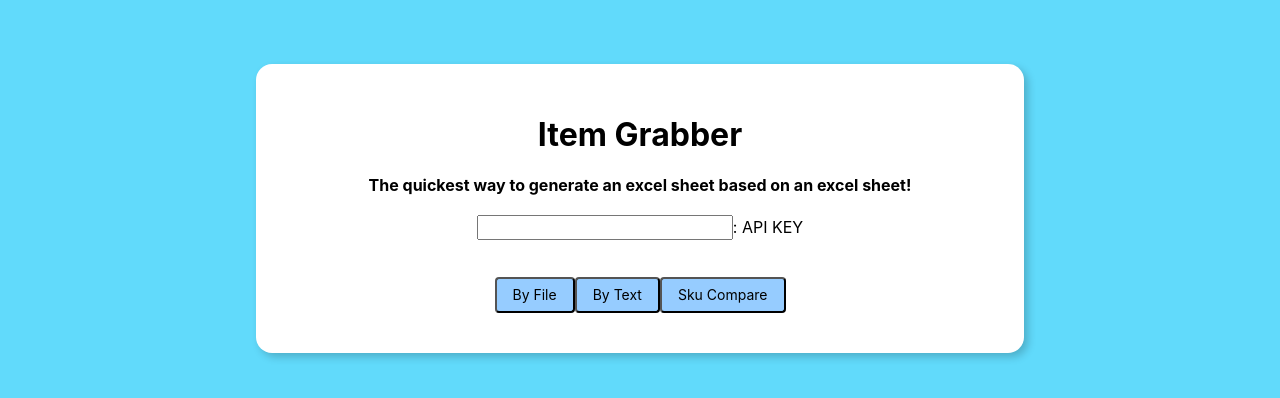
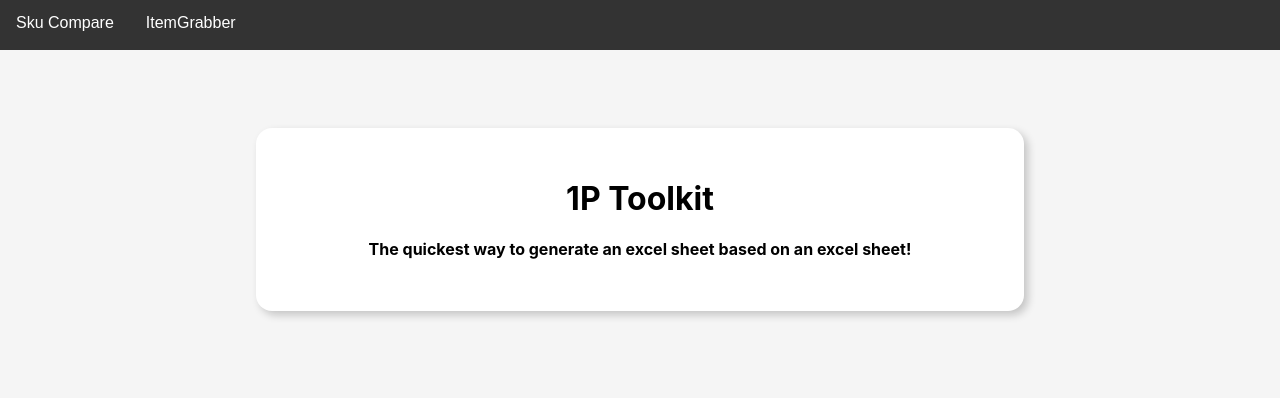
Before and after one commit to JosephArbelaez/CSPDocs, a React (Create React App) app: page / in a window 1280 px wide. Shown: the top 398 px of the page. Built offline with nearby package versions, Linux system fonts and the light colour scheme.

Commit message:
Completed SKUCompare

```diff
--- a/package.json
+++ b/package.json
@@ -11,8 +11,10 @@
     "react": "^16.6.3",
     "react-axios": "^2.0.3",
     "react-csv": "^1.0.19",
+    "react-csv-reader": "^1.2.2",
     "react-dom": "^16.6.3",
     "react-dropzone": "^8.0.4",
+    "react-file-reader": "^1.1.4",
     "react-scripts": "^2.1.3",
     "read-excel-file": "^2.0.7",
     "tachyons": "^4.11.1",
--- a/src/App.css
+++ b/src/App.css
@@ -1,12 +1,10 @@
 .App {
   text-align: center;
 }
-
 .App-logo {
   animation: App-logo-spin infinite 20s linear;
   height: 40vmin;
 }
-
 .App-header {
   background-color: #282c34;
   min-height: 100vh;
@@ -17,41 +15,111 @@
   font-size: calc(10px + 2vmin);
   color: white;
 }
-
 .App-link {
   color: #61dafb;
 }
-
-@keyframes App-logo-spin {
-  from {
-    transform: rotate(0deg);
-  }
-  to {
-    transform: rotate(360deg);
-  }
+body {
+  background: whitesmoke;
 }
-
-body {
-  background: #61dafb;
-}
-
 #card {
   background: white;
   width: 60%;
   margin: auto;
-  margin-top: 5%;
+  margin-top: 10%;
 }
-
-#dropzone {
-  align-items: center;
-  margin: auto;
-}
-
 #header {
   text-align: center;
 }
-
 #button {
   width: 100px;
   border-radius: 25%;
 }
+.itemGrabberLink {
+  display: block;
+  position: fixed;
+  top: 0px;
+  left: 0px;
+  padding-left: 10px;
+}
+.itemGrabberLink:hover {
+  color: aqua;
+  text-decoration: underline;
+}
+.navbar {
+  background-color: #333333;
+  position: fixed;
+  top: 0px;
+  left: 0px;
+  width: 100%;
+  height: 50px;
+  font-family: Arial;
+}
+.navbar h4 {
+  float: left;
+  font-size: 16px;
+  color: white;
+  text-align: center;
+  padding: 14px 16px;
+  text-decoration: none;
+}
+.link {
+  overflow: hidden;
+  font-size: 16px;
+  border: none;
+  outline: none;
+  color: white;
+  padding: 14px 16px;
+  background-color: inherit;
+  font-family: inherit;
+  margin: 0;
+  float: left;
+}
+.dropdown {
+  overflow: hidden;
+  width: 200px;
+  float: left;
+}
+.dropdown .dropbutton {
+  font-size: 16px;
+  border: none;
+  outline: none;
+  color: white;
+  padding: 14px 16px;
+  background-color: inherit;
+  font-family: inherit;
+  margin: 0;
+  float: left;
+  width: 50px;
+}
+.dropdown-content1 {
+  display: none;
+  position: absolute;
+  background-color: #f9f9f9;
+  min-width: 160px;
+  box-shadow: 0px 8px 16px 0px rgba(0,0,0,0.2);
+  z-index: 1;
+  top: 50px;
+  width: 200px;
+}
+.dropdown-content1 .content {
+  float: none;
+  padding: 12px 16px;
+  text-decoration: none;
+  display: block;
+  text-align: center;
+  background-color: white;
+  border-width: 1px;
+  border-color: black;
+  width: 200px;
+}
+.dropdown-content1 a:hover {
+  background-color: #dddddd;
+}
+.dropdown:hover .dropdown-content1{
+  display: block;
+}
+.dropzone {
+  display: flex;
+  flex-flow: row wrap;
+  justify-content: space-around;
+}
--- a/src/App.js
+++ b/src/App.js
@@ -1,34 +1,31 @@
 import React, { Component } from 'react';
 import Header from '../src/components/Header'
 import './App.css';
-import Choice from './components/Choice';
 import ByFile from './components/ByFile';
 import ByText from './components/ByText';
-import SkuCompare from './components/SkuCompare'
+import SkuCompare from './components/SkuCompare';
+import Navbar from './components/structuralComponents/navbar';
+import 'tachyons';
 
 const initialState = {
   choice: 'empty',
   input: '',
   apiKey: '',
+  menu: 'empty'
 }
 
 class App extends Component {
-
   constructor() {
     super();
     this.state = initialState;
   }
 
   onChoiceButtonClick = (choice) => {
-    if (choice === 'file'){
-      this.setState({choice: choice});
-    }
-    if (choice === 'text'){
-      this.setState({choice: choice});
-    }
-    if (choice === 'skuCompare'){
-      this.setState({choice: choice});
-    }
+    this.setState({choice: choice});
+  }
+
+  onNavLinkClick = (menu) => {
+    this.setState({menu: menu});
   }
 
   onInputChange = (event) => {
@@ -40,23 +37,34 @@ class App extends Component {
   }
 
   render() {
-    const { choice } = this.state;
+    const { choice, menu } = this.state;
     return (
       <div className='tc pa4 br4 shadow-5' id= 'card'>
-        <Header value = {this.state.apiKey} onApiChange = {this.onApiChange}/>
-        <br />
-        <Choice onChoiceButtonClick={this.onChoiceButtonClick}/>
+        <Navbar
+          onNavLinkClick= {this.onNavLinkClick}
+          onChoiceButtonClick={this.onChoiceButtonClick}
+          menu= {menu} />
+        <Header />
         {
           choice === 'file' ?
-            <ByFile apikey={this.state.apiKey}/> :
-            choice === 'text' ?
+            (
+              <ByFile
+                apikey={this.state.apiKey}
+                onApiChange = {this.onApiChange}/>
+            ) : choice === 'text' ?
+            (
               <ByText
                 onInputChange= {this.onInputChange}
                 onTextButtonClick={this.onTextButtonClick}
-                apikey={this.state.apiKey}/> :
-                choice === 'skuCompare' ?
-                <SkuCompare></SkuCompare> :
+                apikey={this.state.apiKey}
+                onApiChange = {this.onApiChange}/>
+            ) : choice === 'skuCompare' ?
+            (
+                <SkuCompare></SkuCompare>
+            ) :
+            (
               <div></div>
+            )
         }
       </div>
     );
--- a/src/components/ByText.js
+++ b/src/components/ByText.js
@@ -4,17 +4,17 @@ import ReactDOM from 'react-dom';
 import { CSVDownload } from "react-csv";
 
 class ByText extends React.Component {
+
     constructor(props) {
         super(props);
         this.state = {
             textInput: '',
-            submit: 'false'
         }
     }
 
     onTextChange = (event) => {
         const regex = /^[0-9\b]+$/;
-        if (this.state.textInput === '' || regex.test(this.state.textInputr)) {
+        if (this.state.textInput === '' || regex.test(this.state.textInput)) {
             this.setState({textInput: event.target.value});
             document.getElementById("error").innerHTML = "";
             document.getElementById("submitButton").disabled = false;
@@ -26,11 +26,10 @@ class ByText extends React.Component {
 
     /* Whenever you call this array, make sure to .trim() idArray.*/
     onSubmit = () => {
-        let ids = this.state.textInput;
-        let idArray = ids.split(",");
+        let idArray = this.state.textInput.split(",")
         let apiKey = this.props.apikey;
         let itemIds = '';
-        let matrix = [[idArray[0]]];
+        let matrix = [idArray[0]];
         let data =[
             ["ITEM ID", "UPC", "NAME", "LINK"]
         ];
@@ -73,10 +72,18 @@ class ByText extends React.Component {
             ReactDOM.render(<div></div>, document.getElementById('error'));
         }).catch((err) => {
             if (err.response.status === 403){
-                ReactDOM.render(<div className="f6 link ph3 dib black bg-red"><h3>Please enter an API key</h3></div>, document.getElementById('error'));
+                ReactDOM.render(
+                    <div className="f6 link ph3 dib black bg-red">
+                        <h3>Please enter an API key</h3>
+                    </div>, document.getElementById('error')
+                );
             }
             if (err.response.status >= 500){
-                ReactDOM.render(<div className="f6 link ph3 dib black bg-red"><h3>There is an issue with WalmartLabs API Server, please try again later</h3></div>, document.getElementById('error'));
+                ReactDOM.render(
+                    <div className="f6 link ph3 dib black bg-red">
+                        <h3>There is an issue with WalmartLabs API Server, please try again later</h3>
+                    </div>, document.getElementById('error')
+                );
             }
         })
     }
@@ -85,6 +92,13 @@ class ByText extends React.Component {
         return (
             <div id = "text">
                 <div id = "error" ></div>
+                <input
+                    value= {this.props.apikey}
+                    onChange = {this.props.onApiChange}
+                    id='header'
+                    placeholder="API KEY"
+                />
+                <br />
                 <br />
                 <form >
                     <textarea
@@ -100,7 +114,8 @@ class ByText extends React.Component {
                 </form>
                 <input id="submitButton" type="submit" onClick= {this.onSubmit}></input>
             </div>
-            );
+        );
     }
 }
-  export default ByText;
+
+export default ByText;
--- a/src/components/Choice.js
+++ /dev/null
@@ -1,12 +0,0 @@
-import React from 'react';
-
-const Choice = ({ onChoiceButtonClick }) => {
-    return (
-        <div>
-            <button className= "f6 black link dim ph3 br2 pv2 mb2 dib  bg-light-blue"id="byFile" onClick={() => onChoiceButtonClick('file')}>By File</button>
-            <button className= "f6 black link dim ph3 br2 pv2 mb2 dib black bg-light-blue" id="byText" onClick={() => onChoiceButtonClick('text')}>By Text</button>
-            <button className= "f6 black link dim ph3 br2 pv2 mb2 dib black bg-light-blue" id="byText" onClick={() => onChoiceButtonClick('skuCompare')}>Sku Compare</button>
-        </div>
-    );
-}
-  export default Choice;
--- a/src/components/Header.js
+++ b/src/components/Header.js
@@ -3,20 +3,9 @@ import React from 'react';
 class Header extends React.Component{
     render(){
         return (
-            <div>
-                <h1 id='header'>
-                    {'Item Grabber'}
-                </h1>
-                <h4 id='header'>
-                    {'The quickest way to generate an excel sheet based on an excel sheet!'}
-                </h4>
-                <input
-                    value= {this.props.apikey}
-                    onChange = {this.props.onApiChange}
-                    id='header'
-                />: API KEY
-                <br/>
-                <br/>
+            <div id = 'header'>
+                <h1>1P Toolkit</h1>
+                <h4>The quickest way to generate an excel sheet based on an excel sheet!</h4>
             </div>
         );
     }
--- /dev/null
+++ b/src/components/structuralComponents/navbar.js
@@ -0,0 +1,21 @@
+import React from 'react';
+
+const Navbar = ({ onNavLinkClick, onChoiceButtonClick , menu, choice}) => {
+    return (
+        <div className= "navbar">
+        <button className= "link" onClick={() => onChoiceButtonClick('skuCompare')}>Sku Compare</button>
+            <div className="dropdown">
+                <button className="dropbutton" onClick= {() => onNavLinkClick('itemGrabber')}>
+                    ItemGrabber
+                    <i className='fa fa-caret-down'></i>
+                </button>
+                <div className="dropdown-content1">
+                    <button className= "content"id="byFile" onClick={() => onChoiceButtonClick('file')}>By File</button>
+                    <button className= "content" id="byText" onClick={() => onChoiceButtonClick('text')}>By Text</button>
+                </div>
+            </div>
+        </div>
+    )
+}
+
+export default Navbar;
```
Also changed, not shown: src/components/ByFile.js (+24 -10 lines), src/components/SkuCompare.js (+53 -6 lines), 1 other file (tests, documents, lock files or other folders).
